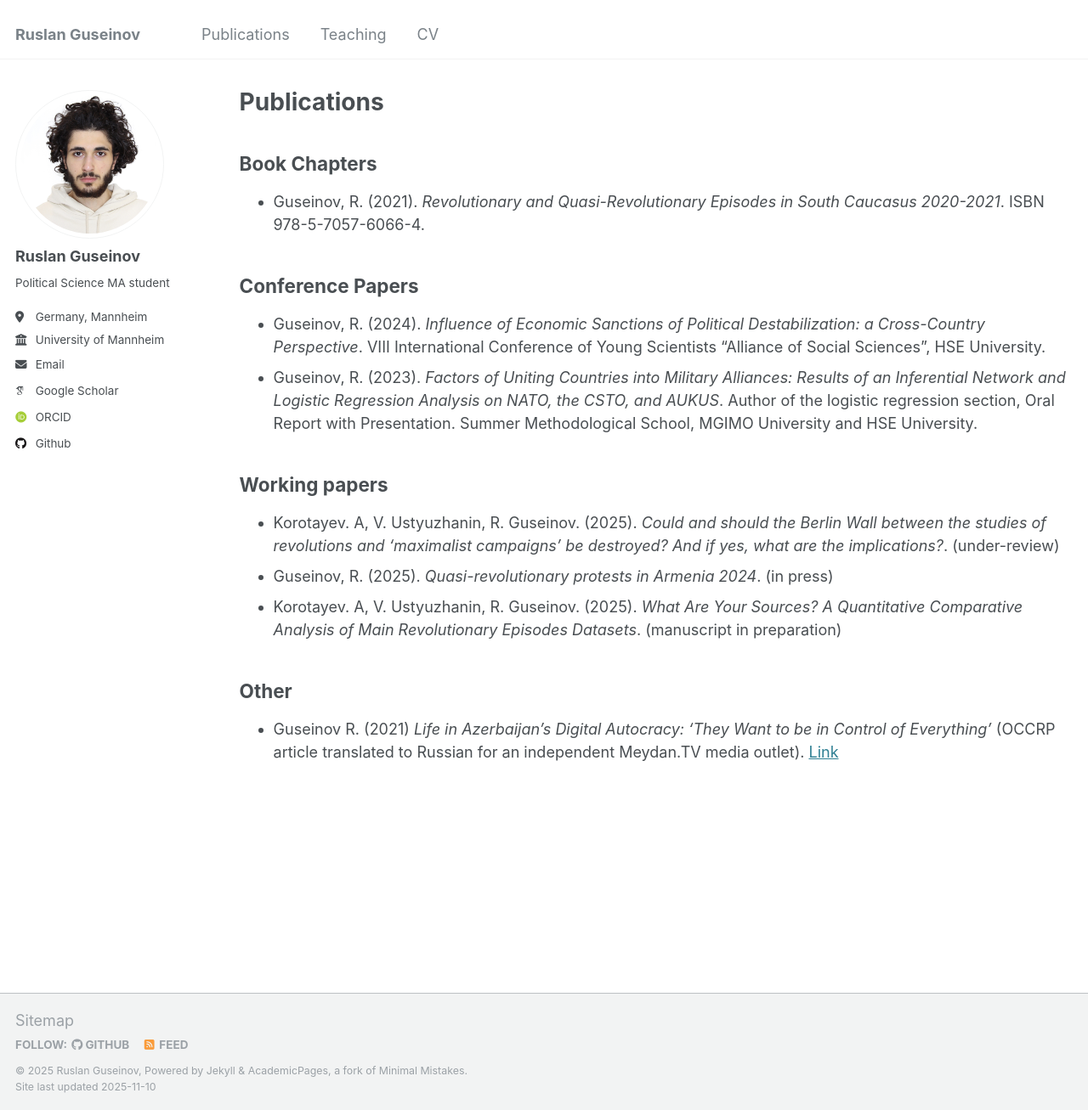
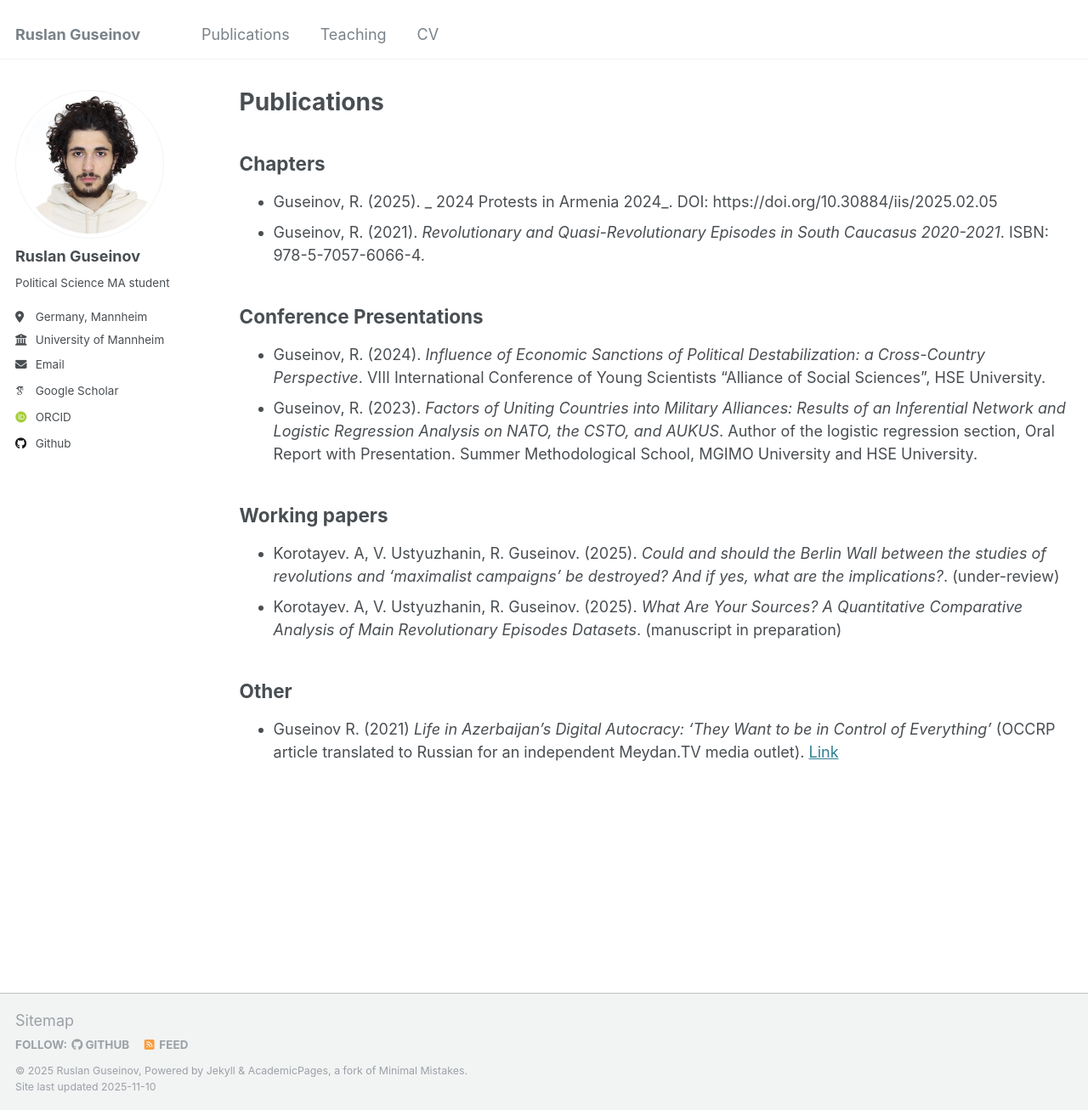
Before and after one commit to rguseinov/rguseinov.github.io, a Jekyll site: the page built from _pages/publications.md, in a window 1280 px wide and 1307 px high. Shown: the whole window at 85% size. Built offline with Jekyll 4.4.1, drawn with Linux system fonts in a browser that asks for light colours; some web fonts are replaced.

Commit message:
Update publications.md

```diff
--- a/_pages/publications.md
+++ b/_pages/publications.md
@@ -5,16 +5,16 @@ title: "Publications"
 permalink: /publications/
 ---
 
-## Book Chapters
-* Guseinov, R. (2021). _Revolutionary and Quasi-Revolutionary Episodes in South Caucasus 2020-2021_. ISBN 978-5-7057-6066-4.
+## Chapters
+* Guseinov, R. (2025). _ 2024 Protests in Armenia 2024_. DOI: https://doi.org/10.30884/iis/2025.02.05
+* Guseinov, R. (2021). _Revolutionary and Quasi-Revolutionary Episodes in South Caucasus 2020-2021_. ISBN: 978-5-7057-6066-4.
 
-## Conference Papers
+## Conference Presentations
 * Guseinov, R. (2024). _Influence of Economic Sanctions of Political Destabilization: a Cross-Country Perspective_. VIII International Conference of Young Scientists “Alliance of Social Sciences”, HSE University.
 * Guseinov, R. (2023). _Factors of Uniting Countries into Military Alliances: Results of an Inferential Network and Logistic Regression Analysis on NATO, the CSTO, and AUKUS_. Author of the logistic regression section, Oral Report with Presentation. Summer Methodological School, MGIMO University and HSE University.
 
 ## Working papers
 * Korotayev. A, V. Ustyuzhanin, R. Guseinov. (2025). _Could and should the Berlin Wall between the studies of revolutions and ‘maximalist campaigns’ be destroyed? And if yes, what are the implications?_. (under-review)
-* Guseinov, R. (2025). _Quasi-revolutionary protests in Armenia 2024_. (in press)
 * Korotayev. A, V. Ustyuzhanin, R. Guseinov. (2025). _What Are Your Sources? A Quantitative Comparative Analysis of Main Revolutionary Episodes Datasets_. (manuscript in preparation)
 
 ## Other
```
